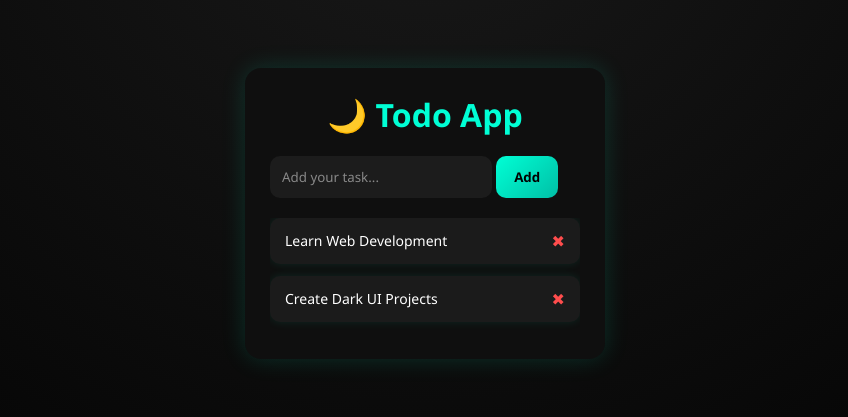
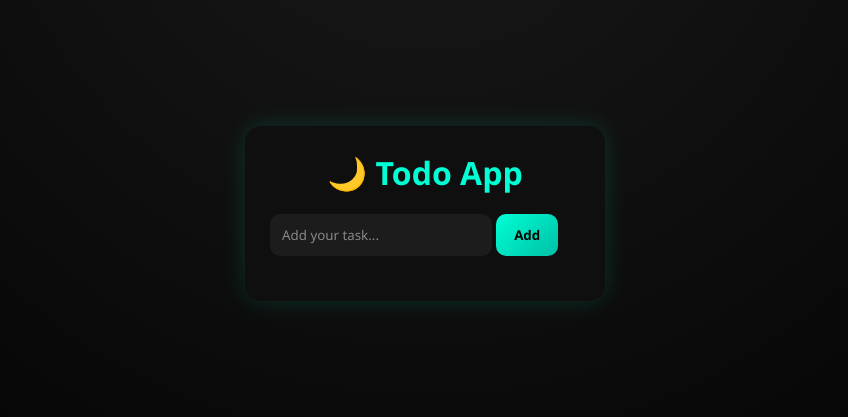
Before and after one commit to G-Mustafa9500/ToDo-App, a plain HTML site: page index.html in a window 1280 px wide. Shown: the part 187-604 px from the top of the page, without its empty margins (215-1063 px from the left). Drawn offline with Linux system fonts and the light colour scheme.

Commit message:
Clear todo list in index.html
Removed existing todo items from the list.

```diff
--- a/index.html
+++ b/index.html
@@ -20,14 +20,7 @@
         </div>
 
         <ul class="todo-list">
-            <li>
-                <span>Learn Web Development</span>
-                <button class="delete">✖</button>
-            </li>
-            <li>
-                <span>Create Dark UI Projects</span>
-                <button class="delete">✖</button>
-            </li>
+
         </ul>
     </div>
 <script src="script.js"></script>
```
